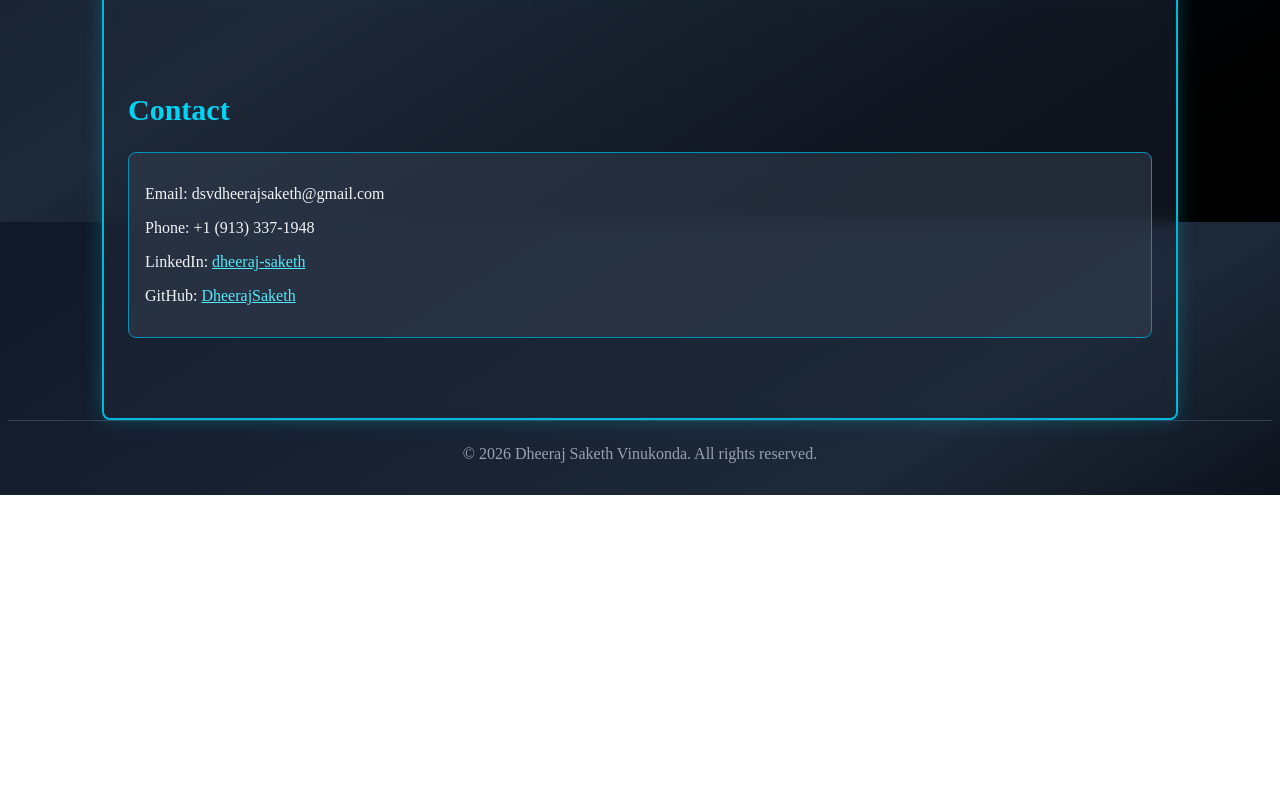
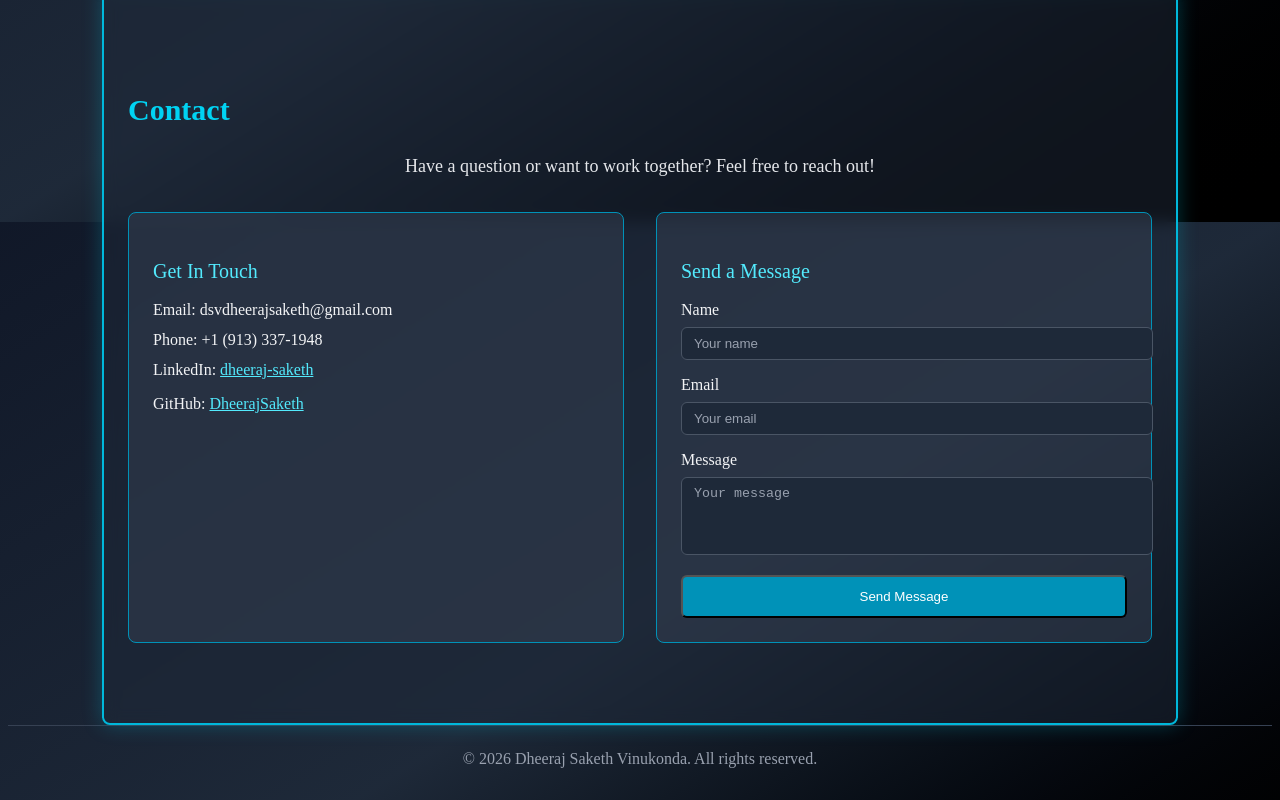
Before and after one commit to DheerajSaketh/dheeraj-portfolio, a Next.js app: page / in a window 1280 px wide. Shown: the part 5378-6178 px from the top of the page. Before the commit the page ends 5873 px from the top, so only its background shows below. Built offline with nearby package versions, Linux system fonts and the light colour scheme.

Commit message:
Add contact form and introductory message to Contact section

```diff
--- a/app/components/Contact.tsx
+++ b/app/components/Contact.tsx
@@ -3,15 +3,87 @@ export default function Contact() {
     <section id="contact" className="border-2 border-cyan-500 fade-in-up glow-cyan">
       <h2 className="text-3xl font-semibold mb-6 text-cyan-400">Contact</h2>
 
-      <div className="border border-cyan-600 rounded-lg p-4 bg-gray-700/50 hover:bg-gray-700/70 transition-all duration-300">
-        <p className="text-gray-100">Email: dsvdheerajsaketh@gmail.com</p>
-        <p className="text-gray-100">Phone: +1 (913) 337‑1948</p>
-        <p className="text-gray-100">
-          LinkedIn: <a href="https://www.linkedin.com/in/dheeraj-saketh" className="underline text-cyan-300 hover:text-cyan-200 transition-colors">dheeraj-saketh</a>
-        </p>
-        <p className="text-gray-100">
-          GitHub: <a href="https://github.com/DheerajSaketh" className="underline text-cyan-300 hover:text-cyan-200 transition-colors">DheerajSaketh</a>
-        </p>
+      <p className="text-gray-200 text-lg mb-8 text-center">
+        Have a question or want to work together? Feel free to reach out!
+      </p>
+
+      <div className="grid md:grid-cols-2 gap-8">
+        {/* Contact Information */}
+        <div className="border border-cyan-600 rounded-lg p-6 bg-gray-700/50 hover:bg-gray-700/70 transition-all duration-300">
+          <h3 className="text-xl font-medium text-cyan-300 mb-4">Get In Touch</h3>
+          <div className="space-y-3">
+            <p className="text-gray-100">
+              <span className="font-medium">Email:</span> dsvdheerajsaketh@gmail.com
+            </p>
+            <p className="text-gray-100">
+              <span className="font-medium">Phone:</span> +1 (913) 337‑1948
+            </p>
+            <p className="text-gray-100">
+              <span className="font-medium">LinkedIn:</span>{" "}
+              <a href="https://www.linkedin.com/in/dheeraj-saketh" className="underline text-cyan-300 hover:text-cyan-200 transition-colors">
+                dheeraj-saketh
+              </a>
+            </p>
+            <p className="text-gray-100">
+              <span className="font-medium">GitHub:</span>{" "}
+              <a href="https://github.com/DheerajSaketh" className="underline text-cyan-300 hover:text-cyan-200 transition-colors">
+                DheerajSaketh
+              </a>
+            </p>
+          </div>
+        </div>
+
+        {/* Contact Form */}
+        <div className="border border-cyan-600 rounded-lg p-6 bg-gray-700/50 hover:bg-gray-700/70 transition-all duration-300">
+          <h3 className="text-xl font-medium text-cyan-300 mb-4">Send a Message</h3>
+          <form className="space-y-4">
+            <div>
+              <label htmlFor="name" className="block text-gray-100 font-medium mb-2">
+                Name
+              </label>
+              <input
+                type="text"
+                id="name"
+                name="name"
+                placeholder="Your name"
+                className="w-full px-3 py-2 bg-gray-800 border border-gray-600 rounded-md text-gray-100 placeholder-gray-400 focus:outline-none focus:border-cyan-400 focus:ring-1 focus:ring-cyan-400 transition-colors"
+              />
+            </div>
+
+            <div>
+              <label htmlFor="email" className="block text-gray-100 font-medium mb-2">
+                Email
+              </label>
+              <input
+                type="email"
+                id="email"
+                name="email"
+                placeholder="Your email"
+                className="w-full px-3 py-2 bg-gray-800 border border-gray-600 rounded-md text-gray-100 placeholder-gray-400 focus:outline-none focus:border-cyan-400 focus:ring-1 focus:ring-cyan-400 transition-colors"
+              />
+            </div>
+
+            <div>
+              <label htmlFor="message" className="block text-gray-100 font-medium mb-2">
+                Message
+              </label>
+              <textarea
+                id="message"
+                name="message"
+                rows={4}
+                placeholder="Your message"
+                className="w-full px-3 py-2 bg-gray-800 border border-gray-600 rounded-md text-gray-100 placeholder-gray-400 focus:outline-none focus:border-cyan-400 focus:ring-1 focus:ring-cyan-400 transition-colors resize-none"
+              />
+            </div>
+
+            <button
+              type="submit"
+              className="w-full px-6 py-3 bg-cyan-600 text-white font-medium rounded-md hover:bg-cyan-500 focus:outline-none focus:ring-2 focus:ring-cyan-400 focus:ring-offset-2 focus:ring-offset-gray-800 transition-colors"
+            >
+              Send Message
+            </button>
+          </form>
+        </div>
       </div>
     </section>
   );
```
